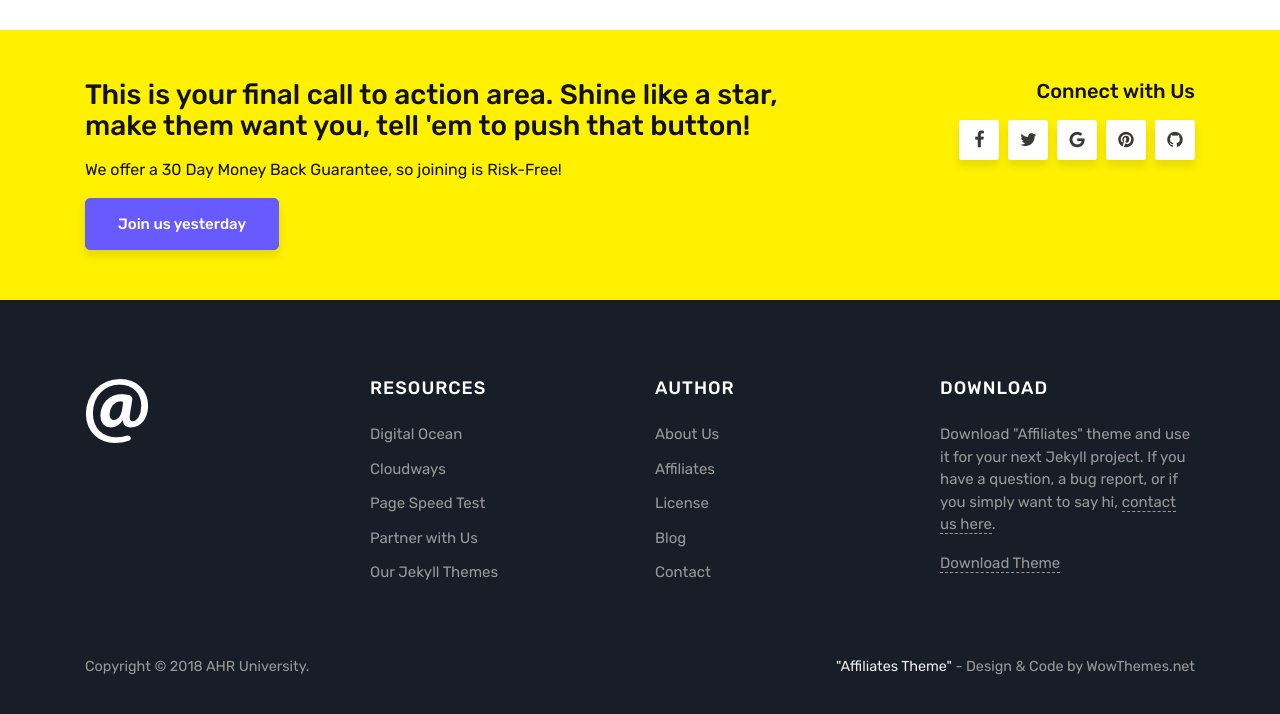
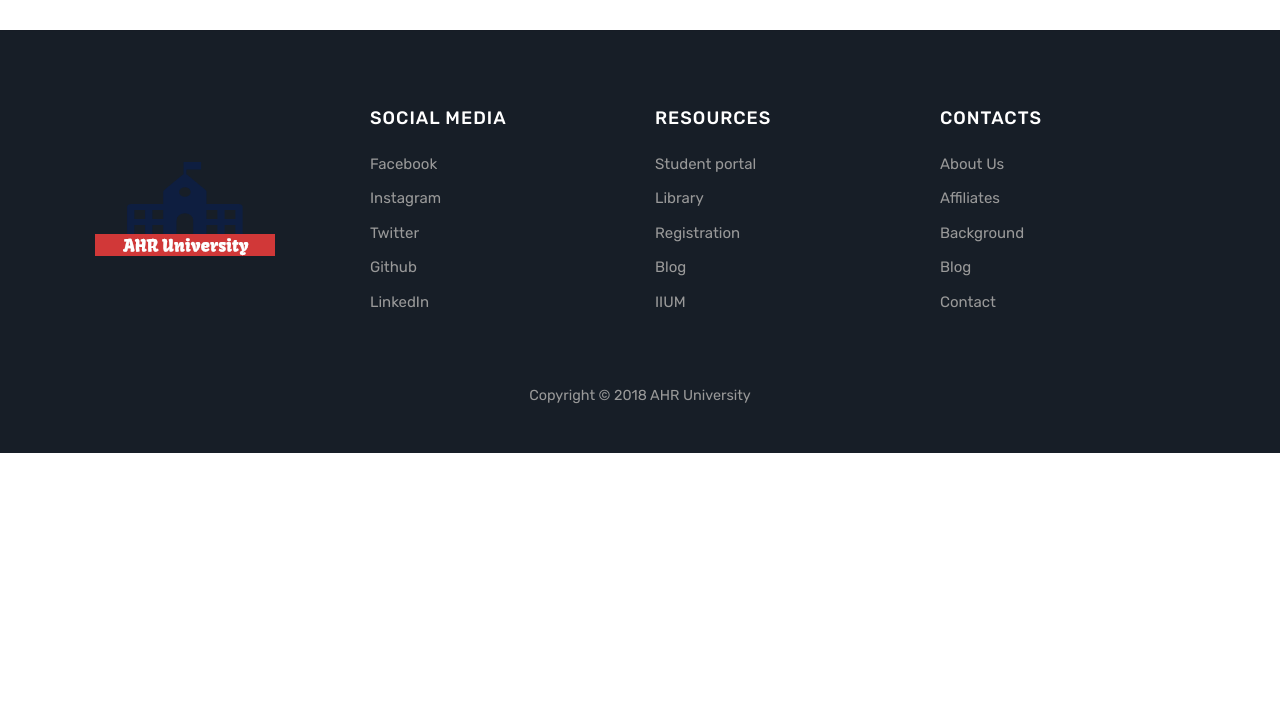
Before and after one commit to rawdahs/site, a Jekyll site: the page built from index.html, in a window 1280 px wide and 1400 px high, scrolled down 1056 px. Shown: the part 677-1391 px from the top of the window. Built offline with Jekyll 4.4.1, drawn with Linux system fonts in a browser that asks for light colours; comment, search, counter and statistics services are not loaded; after the commit the page ends 2186 px from its top, so only the background shows below that; some of the changed text lies outside the part shown.

Commit message:
Home: Update footer
Signed-off-by: Blacksuan19 <Abubakaryagob@gmail.com>

```diff
--- a/_layouts/default.html
+++ b/_layouts/default.html
@@ -1,19 +1,18 @@
 <!DOCTYPE html>
 <html lang="en">
+
 <head>
     <meta charset="utf-8">
     <meta name="viewport" content="width=device-width, initial-scale=1, shrink-to-fit=no">
     <link rel="icon" href="{{ site.baseurl }}/assets/images/favicon.png">
     <title>{{ page.title }} | {{site.name}}</title>
-{% if page.description %}<meta name="description" content="{{ page.description }}">{% endif %}
+    {% if page.description %}
+    <meta name="description" content="{{ page.description }}">{% endif %}
     <link rel="stylesheet" href="https://maxcdn.bootstrapcdn.com/bootstrap/4.0.0-alpha.6/css/bootstrap.min.css" integrity="sha384-rwoIResjU2yc3z8GV/NPeZWAv56rSmLldC3R/AZzGRnGxQQKnKkoFVhFQhNUwEyJ" crossorigin="anonymous">
     <link href="https://maxcdn.bootstrapcdn.com/font-awesome/4.7.0/css/font-awesome.min.css" rel="stylesheet">
     <link href="https://fonts.googleapis.com/css?family=Rubik:400,400i,500,500i,700,700i" rel="stylesheet">
     <link href="{{ site.baseurl }}/assets/css/theme.css" rel="stylesheet">
     <link href="{{ site.baseurl }}/assets/css/custom.css" rel="stylesheet">
-
-{{site.sharethis}}
-
     {% if jekyll.environment == 'production' %}
     <script>
         (function(i,s,o,g,r,a,m){i['GoogleAnalyticsObject']=r;i[r]=i[r]||function(){
@@ -25,19 +24,12 @@
   ga('send', 'pageview');
 </script>
     {% endif %}
-
     <!-- fav icon -->
     <link rel="shortcut icon" type="image/png" href="/assets/images/favicon.png?">
+</head>
+{% capture layout %}{% if page.layout %}layout-{{ page.layout }}{% endif %}{% endcapture %}
 
-
-</head>
-
-
-
-{% capture layout %}{% if page.layout %}layout-{{ page.layout }}{% endif %}{% endcapture %}
 <body class="{{ layout }}">
-
-
     <!-- Begin Menu Navigation
 ================================================== -->
     <header class="navbar navbar-toggleable-md navbar-light bg-white fixed-top mediumnavigation">
@@ -45,27 +37,22 @@
             <span class="navbar-toggler-icon"></span>
         </button>
         <div class="container">
-
             <!-- Begin Logo -->
             <a class="navbar-brand" href="{{ site.baseurl }}/">
         {{ site.name }}
         </a>
             <!-- End Logo -->
-
             <!-- Begin Menu -->
             <div class="collapse navbar-collapse" id="navbarsWow">
-
                 <!-- Begin Menu -->
                 <ul class="navbar-nav ml-auto">
-
                     <li class="nav-item dropdown">
-                    <a class="nav-link dropdown-toggle" href="#" id="dropdown01" data-toggle="dropdown" aria-haspopup="true" aria-expanded="false">About</a>
+                        <a class="nav-link dropdown-toggle" href="#" id="dropdown01" data-toggle="dropdown" aria-haspopup="true" aria-expanded="false">News</a>
                         <div class="dropdown-menu" aria-labelledby="dropdown01">
-                    <a class="dropdown-item" href="{{ site.baseurl }}/about">About</a>
-                    <a class="dropdown-item" href="{{ site.baseurl }}/contact">Contact</a>
+                            <a class="dropdown-item" href="{{ site.baseurl }}/jekyll/tutorial/2018/01/12/is-intelligence-enough.html">Annoucements</a>
+                            <a class="dropdown-item" href="{{ site.baseurl }}/jekyll/tutorial/2018/01/12/red-riding.html">Calender</a>
                         </div>
                     </li>
-
                     <li class="nav-item dropdown">
                         <a class="nav-link dropdown-toggle" href="#" id="dropdown01" data-toggle="dropdown" aria-haspopup="true" aria-expanded="false">Our curses</a>
                         <div class="dropdown-menu" aria-labelledby="dropdown01">
@@ -73,7 +60,6 @@
                             <a class="dropdown-item" href="{{ site.baseurl }}/jekyll/tutorial/2018/01/12/red-riding.html">Post Graduate</a>
                         </div>
                     </li>
-
                     <li class="nav-item dropdown">
                         <a class="nav-link dropdown-toggle" href="#" id="dropdown01" data-toggle="dropdown" aria-haspopup="true" aria-expanded="false">Academic Services</a>
                         <div class="dropdown-menu" aria-labelledby="dropdown01">
@@ -82,163 +68,106 @@
                             <a class="dropdown-item" href="{{ site.baseurl }}/jekyll/tutorial/2018/01/12/is-intelligence-enough.html">Results</a>
                         </div>
                     </li>
-
                     <li class="nav-item dropdown">
-                    <a class="nav-link dropdown-toggle" href="#" id="dropdown01" data-toggle="dropdown" aria-haspopup="true" aria-expanded="false">News</a>
+                        <a class="nav-link dropdown-toggle" href="#" id="dropdown01" data-toggle="dropdown" aria-haspopup="true" aria-expanded="false">About</a>
                         <div class="dropdown-menu" aria-labelledby="dropdown01">
-                    <a class="dropdown-item" href="{{ site.baseurl }}/jekyll/tutorial/2018/01/12/is-intelligence-enough.html">Annoucements</a>
-                    <a class="dropdown-item" href="{{ site.baseurl }}/jekyll/tutorial/2018/01/12/red-riding.html">Calender</a>
+                            <a class="dropdown-item" href="{{ site.baseurl }}/about">About</a>
+                            <a class="dropdown-item" href="{{ site.baseurl }}/contact">Contact</a>
                         </div>
                     </li>
-
-                <li class="nav-item">
-                <a class="nav-link" href="{{ site.baseurl }}/index.html">Home</a>
-                </li>
-
                 </ul>
                 <!-- End Menu -->
-
             </div>
         </div>
     </header>
-
-
-
     <!-- End Menu Navigation
 ================================================== -->
-
     <div class="site-content">
-
         <div class="container">
-
             <!-- Site Title
     ================================================== -->
-
             <div class="mainheading" style="display:none;">
                 <h1 class="sitetitle">{{ site.name }}</h1>
                 <p class="lead">
                     {{ site.description }}
                 </p>
             </div>
-
-
             <!-- Content
     ================================================== -->
             <div class="main-content">
                 {{ content }}
             </div>
-
         </div><!-- /.container -->
-
-
-
-    <!-- Before Footer
-    ================================================== -->
-    <div class="beforefooter">
-        <div class="container">
-            <div class="row justify-content-center">
-                <div class="col-md-8">
-                    <h3>This is your final call to action area. Shine like a star, make them want you, tell 'em to push that button!</h3>
-                    <p>We offer a <span>30 Day Money Back Guarantee</span>, so joining is <span class="risk-free">Risk-Free!</span></p>
-                    <a class="btn btn-primary btn-lg" href="#">Join us yesterday</a>
-                </div>
-                <div class="col-md-4 text-right footersocial">
-                    <h5>Connect with Us</h5>
-                    <i class="fa fa-facebook"></i>
-                    <i class="fa fa-twitter"></i>
-                        <i class="fa fa-google"></i>
-                     <i class="fa fa-pinterest"></i>
-                     <i class="fa fa-github"></i>
-                </div>
-            </div>
-        </div>
-    </div>
-
         <!-- Begin Footer
     ================================================== -->
         <footer class="footer">
-
             <div class="container">
-
                 <div class="row">
                     <div class="col-sm-3">
                         <div class="footer-widget">
                             <a href="{{site.baseurl}}/contact">
-                <img src="{{ site.baseurl }}/assets/images/logo-footer.png">
+                <img src="{{ site.baseurl }}/assets/images/logo.png">
                 </a>
                         </div>
                     </div>
-
+                    <div class="col-sm-3">
+                        <div class="footer-widget">
+                            <h5 class="title">Social Media</h5>
+                            <ul>
+                                <li><a target="_blank" href="https://m.do.co/c/84c9b45d0c47">Facebook</a></li>
+                                <li><a target="blank" href="https://www.cloudways.com/en/pricing.php?id=153986&amp;a_bid=005da123">Instagram</a></li>
+                                <li><a target="blank" href="http://shareasale.com/r.cfm?b=875645&amp;u=1087935&amp;m=41388&amp;urllink=&amp;afftrack=">Twitter</a></li>
+                                <li><a target="blank" href="https://www.wowthemes.net/affiliate-area/?utm_source=fromjekyllsidebar&utm_campaign=sidebar">Github</a></li>
+                                                                <li><a target="blank" href="https://www.wowthemes.net/affiliate-area/?utm_source=fromjekyllsidebar&utm_campaign=sidebar">LinkedIn</a></li>
+                            </ul>
+                        </div>
+                    </div>
                     <div class="col-sm-3">
                         <div class="footer-widget">
                             <h5 class="title">Resources</h5>
                             <ul>
-                <li><a target="_blank" href="https://m.do.co/c/84c9b45d0c47">Digital Ocean</a></li>
-                <li><a target="blank" href="https://www.cloudways.com/en/pricing.php?id=153986&amp;a_bid=005da123">Cloudways</a></li>
-                <li><a target="blank" href="http://shareasale.com/r.cfm?b=875645&amp;u=1087935&amp;m=41388&amp;urllink=&amp;afftrack=">Page Speed Test</a></li>
-                <li><a target="blank" href="https://www.wowthemes.net/affiliate-area/?utm_source=fromjekyllsidebar&utm_campaign=sidebar">Partner with Us</a></li>
-                <li><a target="blank" href="https://www.wowthemes.net/category/jekyll-themes/">Our Jekyll Themes</a></li>
+                                <li><a href="https://www.wowthemes.net/premium-themes-templates/">Student portal</a></li>
+                                <li><a target="_blank" href="https://www.wowthemes.net/affiliate-area/">Library</a></li>
+                                <li><a href="https://www.wowthemes.net/terms-and-conditions/">Registration</a></li>
+                                <li><a href="https://www.wowthemes.net/blog/">Blog</a></li>
+                                <li><a href="https://www.wowthemes.net/support/">IIUM</a></li>
                             </ul>
                         </div>
                     </div>
-
                     <div class="col-sm-3">
                         <div class="footer-widget">
-                <h5 class="title">Author</h5>
+                            <h5 class="title">Contacts</h5>
                             <ul>
                                 <li><a href="https://www.wowthemes.net/premium-themes-templates/">About Us</a></li>
                                 <li><a target="_blank" href="https://www.wowthemes.net/affiliate-area/">Affiliates</a></li>
-                <li><a href="https://www.wowthemes.net/terms-and-conditions/">License</a></li>
+                                <li><a href="https://www.wowthemes.net/terms-and-conditions/">Background</a></li>
                                 <li><a href="https://www.wowthemes.net/blog/">Blog</a></li>
                                 <li><a href="https://www.wowthemes.net/support/">Contact</a></li>
                             </ul>
                         </div>
                     </div>
-
-                <div class="col-sm-3">
-                <div class="footer-widget textwidget">
-                    <h5 class="title">Download</h5>
-                    <p>Download "Affiliates" theme and use it for your next Jekyll project. If you have a question, a bug report, or if you simply want to say hi, <a href="https://www.wowthemes.net/support/">contact us here</a>.</p>
-                    <a href="https://github.com/wowthemesnet/affiliates-jekyll-theme/archive/master.zip">Download Theme</a>
                 </div>
-                </div>
-            </div>
-
                 <div class="copyright">
-                <p class="pull-left">
-                Copyright © {{ site.time | date: "%Y" }} {{ site.name }}.
-                </p>
-                <p class="pull-right">
-                <!-- Please, leave credit to author unless you own a commercial license: https://www.wowthemes.net/freebies-license/ -->
-                <a target="_blank" href="https://www.wowthemes.net/free-jekyll-template-affiliates/">"Affiliates Theme"</a> - Design & Code by WowThemes.net
+                    <p align="center">
+                        Copyright © {{ site.time | date: "%Y" }} {{ site.name }}
                     </p>
                     <div class="clearfix"></div>
                 </div>
-
             </div>
-
         </footer>
         <!-- End Footer
     ================================================== -->
+    </div>
+    <!-- /.site-content>
 
-
-</div> <!-- /.site-content>
-
-<!-- JavaScript
+<-- JavaScript
 ================================================== -->
-
     <script src="{{ site.baseurl }}/assets/js/jquery.min.js"></script>
-
     <script src="https://cdnjs.cloudflare.com/ajax/libs/tether/1.4.0/js/tether.min.js" integrity="sha384-DztdAPBWPRXSA/3eYEEUWrWCy7G5KFbe8fFjk5JAIxUYHKkDx6Qin1DkWx51bBrb" crossorigin="anonymous"></script>
-
     <script src="https://maxcdn.bootstrapcdn.com/bootstrap/4.0.0-alpha.6/js/bootstrap.min.js" integrity="sha384-vBWWzlZJ8ea9aCX4pEW3rVHjgjt7zpkNpZk+02D9phzyeVkE+jo0ieGizqPLForn" crossorigin="anonymous"></script>
-
     <script src="{{ site.baseurl }}/assets/js/ie10-viewport-bug-workaround.js"></script>
-
     <script type='text/javascript' src='{{ site.baseurl }}/assets/js/masonry.pkgd.min.js'></script>
-
     <script src="{{ site.baseurl }}/assets/js/theme.js"></script>
-
 </body>
 
 </html>
```
Also changed, not shown: assets/images/logo.png (added), 13 other files. Lines whose indentation alone changed are shown as unchanged.
